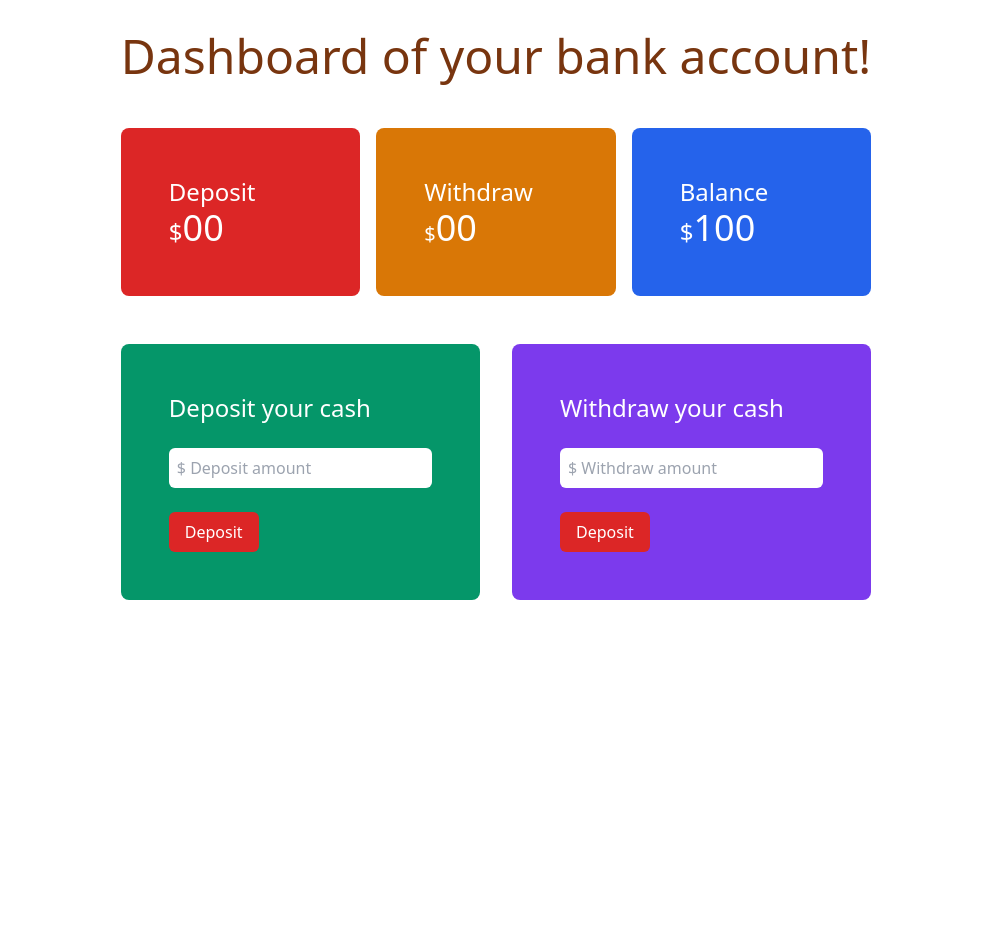
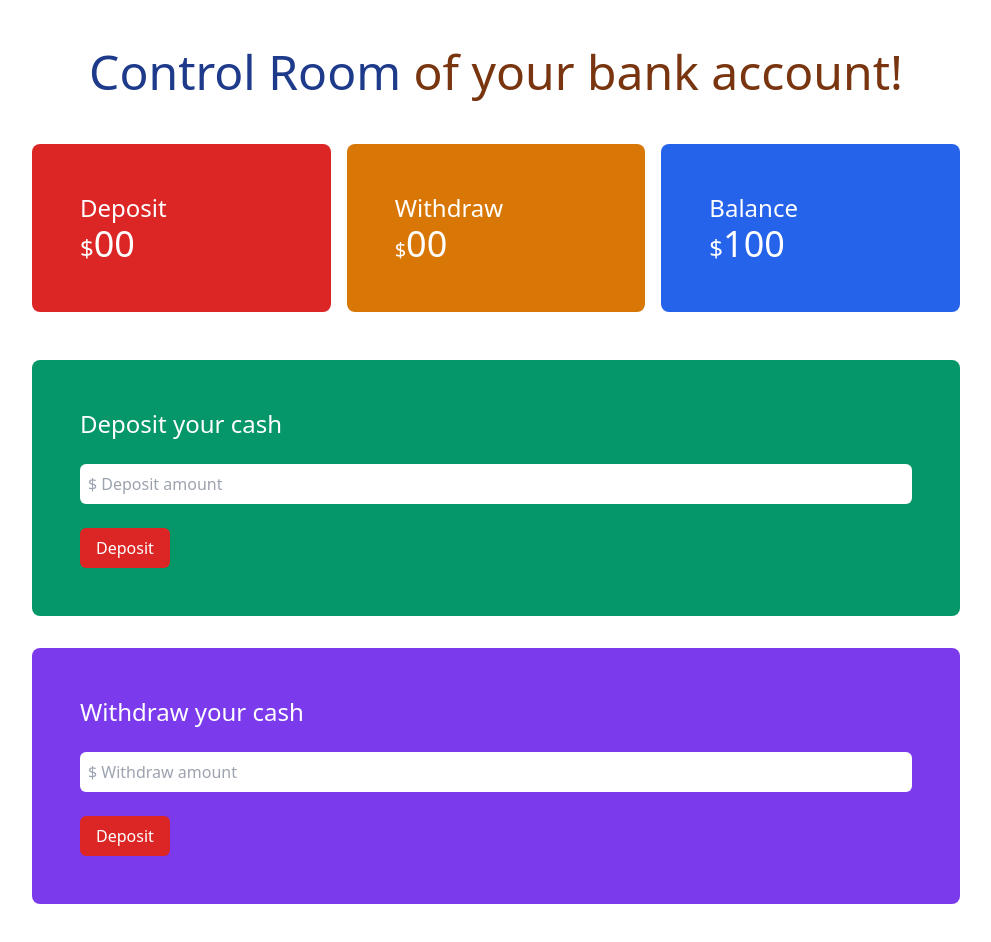
Before and after one commit to FahadCowboy/banking-app, a plain HTML site: page banking.html in a window 1280 px wide. Shown: the whole page, without its empty margins (144-1135 px from the left). Before the commit the page ends 800 px from the top, so only its background shows below. Drawn offline with nearby package versions, Linux system fonts and the light colour scheme.

Commit message:
whidth changed

```diff
--- a/banking.html
+++ b/banking.html
@@ -8,10 +8,10 @@
     <link href="https://unpkg.com/tailwindcss@^2/dist/tailwind.min.css" rel="stylesheet">
 </head>
 <body>
-    <section id="container-section" class="w-max my-8 mx-auto">
-        <h1 class="text-center text-5xl mb-12 text-yellow-900">Dashboard of your bank account!</h1>
+    <section id="container-section" class="lg:w-3/4 sm:w-4/5 my-8 mx-auto sm:p-4">
+        <h1 class="text-center text-5xl mb-12 text-yellow-900"><span class="text-blue-900">Control Room</span> of your bank account!</h1>
 
-        <div id="board-area" class="grid gap-4 grid-cols-3">
+        <div id="board-area" class="grid gap-4 lg:grid-cols-3 sm:grid-cols-1">
             <div id="deposit" class="p-12 bg-red-600 text-white rounded-lg">
                 <h1 class="text-2xl">Deposit</h1>
                 <h2 class="text-2xl">$<span class="text-4xl" id="deposit-amount">00</span></h2>
@@ -26,7 +26,7 @@
             </div>
         </div>
 
-        <div id="input-area" class="grid grid-cols-2 gap-8 mt-12">
+        <div id="input-area" class="grid  lg:grid-cols- sm:grid-cols-1 gap-8 mt-12">
             <div id="deposit-controll" class="bg-green-600 p-12 rounded-lg">
                 <h2 id="withdraw-input-headding" class="text-white text-2xl">Deposit your cash</h2>
                 <input type="text" name="" id="deposit-input" class="my-6 w-full p-2 rounded-md" placeholder="$ Deposit amount"><br>
```
Also changed, not shown: index.html (+1 -1 lines).
